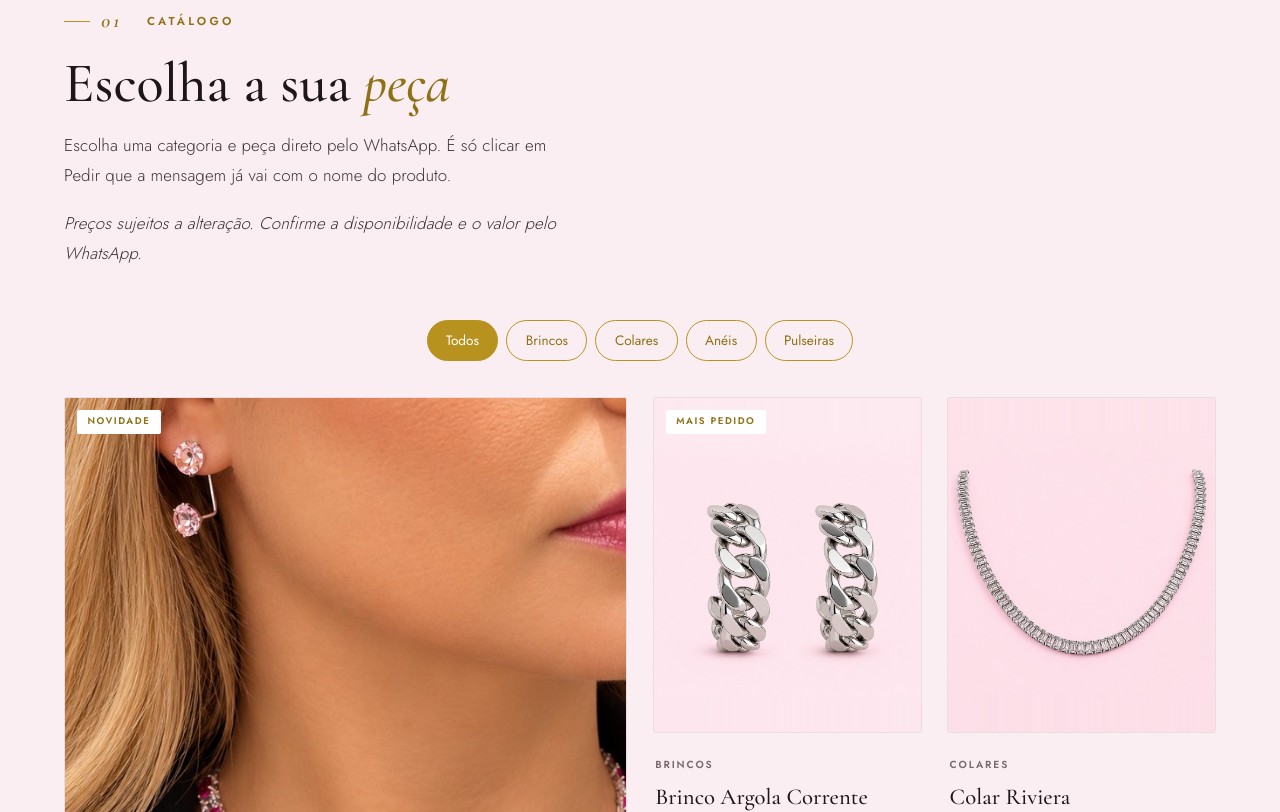
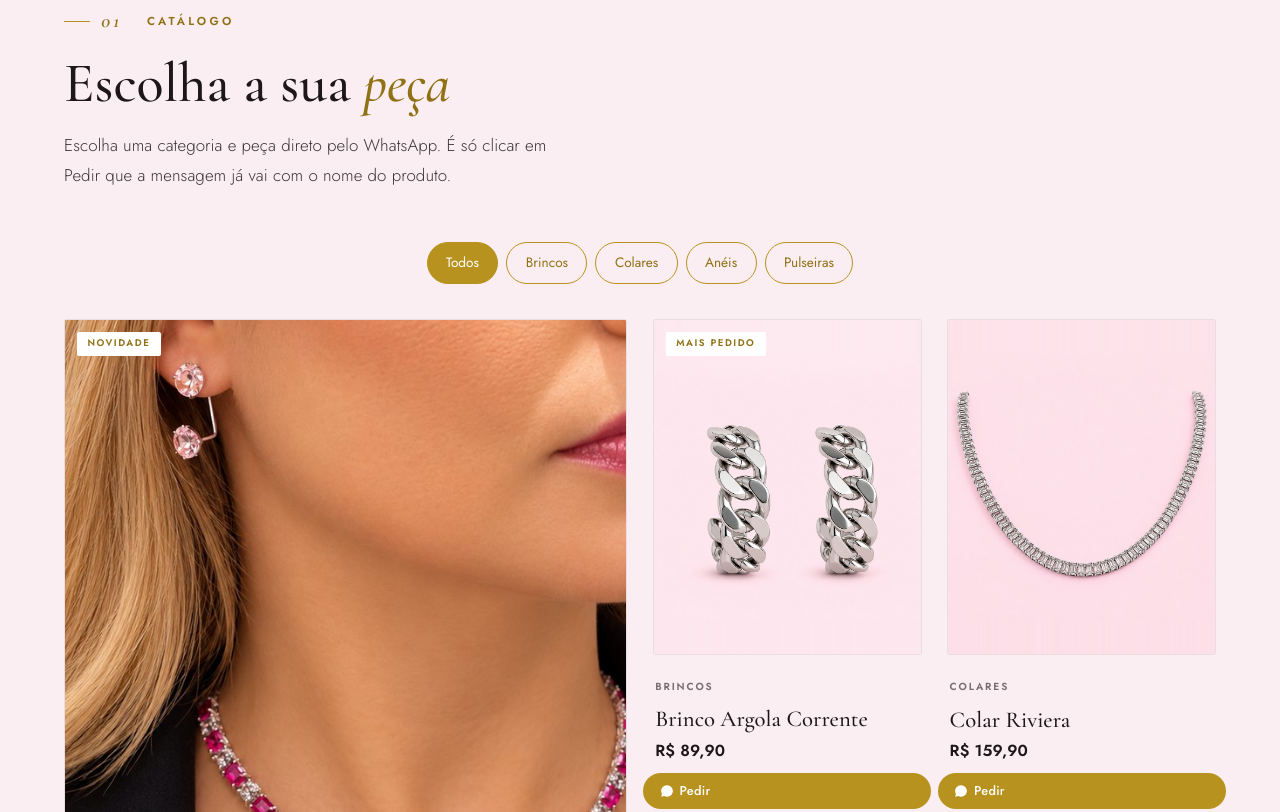
Before and after one commit to pedrosantanapsn-create/lui-lui, a plain HTML site: page index.html in a window 1280 px wide. Shown: the part 996-1808 px from the top of the page. Drawn offline with nearby package versions, Linux system fonts and the light colour scheme.

Commit message:
Tira a linha de copyright do rodape e o aviso de precos
Co-Authored-By: Claude Opus 5 <noreply@anthropic.com>
Claude-Session: https://claude.ai/code/session_01R6oqpU4qQ9G5QGub56EBbq

```diff
--- a/css/loja.css
+++ b/css/loja.css
@@ -307,12 +307,3 @@
 .craft-copy .eyebrow { justify-content: center; }
 .craft-stats { justify-content: center; }
 @media (max-width: 560px) { .craft-copy .stamp { width: 96px; height: 96px; } }
-
-/* aviso de preço no topo do catálogo: discreto, mas visível antes do
-   visitante clicar em Pedir */
-.aviso-preco {
-  margin-top: .6rem;
-  font-size: .82rem;
-  color: #6B5A61;
-  font-style: italic;
-}
--- a/index.html
+++ b/index.html
@@ -122,7 +122,6 @@
           <span class="eyebrow"><span class="index-no">01</span>&nbsp; Catálogo</span>
           <h2 id="catalogo-h">Escolha a sua <em>peça</em></h2>
           <p>Escolha uma categoria e peça direto pelo WhatsApp. É só clicar em Pedir que a mensagem já vai com o nome do produto.</p>
-          <p class="aviso-preco">Preços sujeitos a alteração. Confirme a disponibilidade e o valor pelo WhatsApp.</p>
         </div>
       </div>
 
@@ -447,9 +446,6 @@
         <a href="#diferenciais">Diferenciais</a>
         <a href="#contato">Contato</a>
       </nav>
-      <div class="rodape-fim">
-        <span>© 2026 Liu e Lui Semijoias. Todos os direitos reservados.</span>
-      </div>
     </div>
   </footer>
 
```
